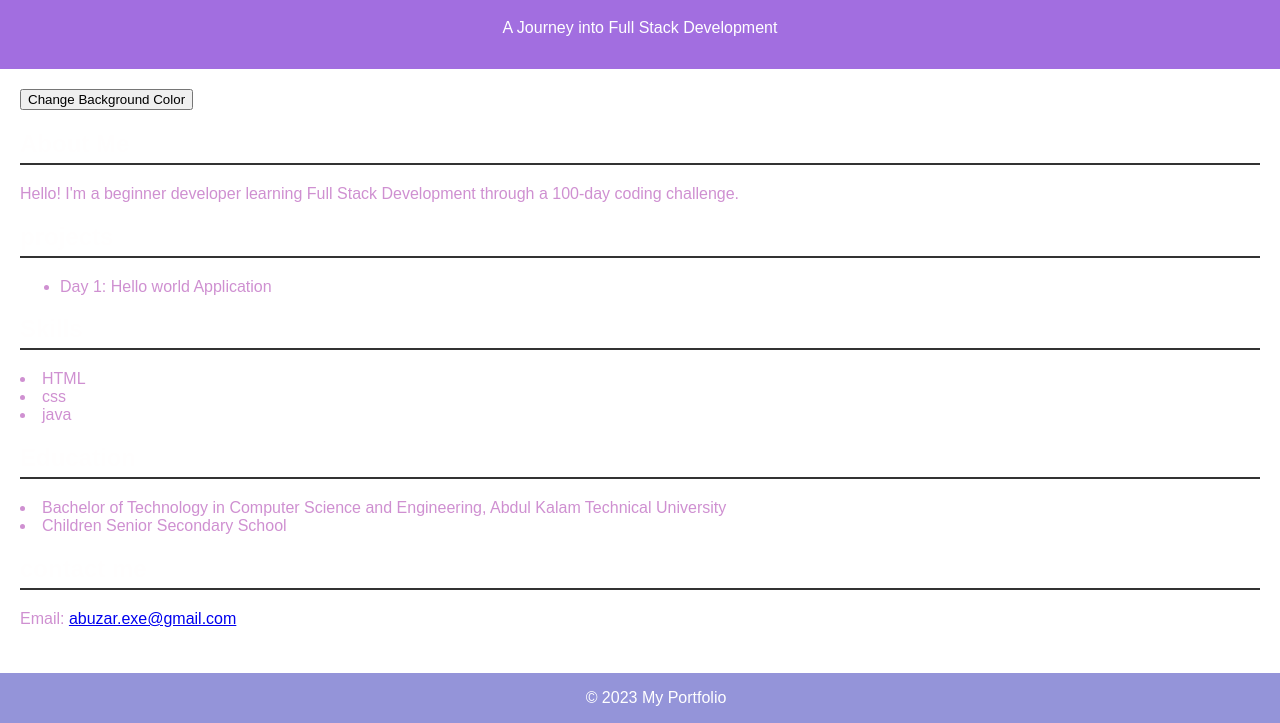
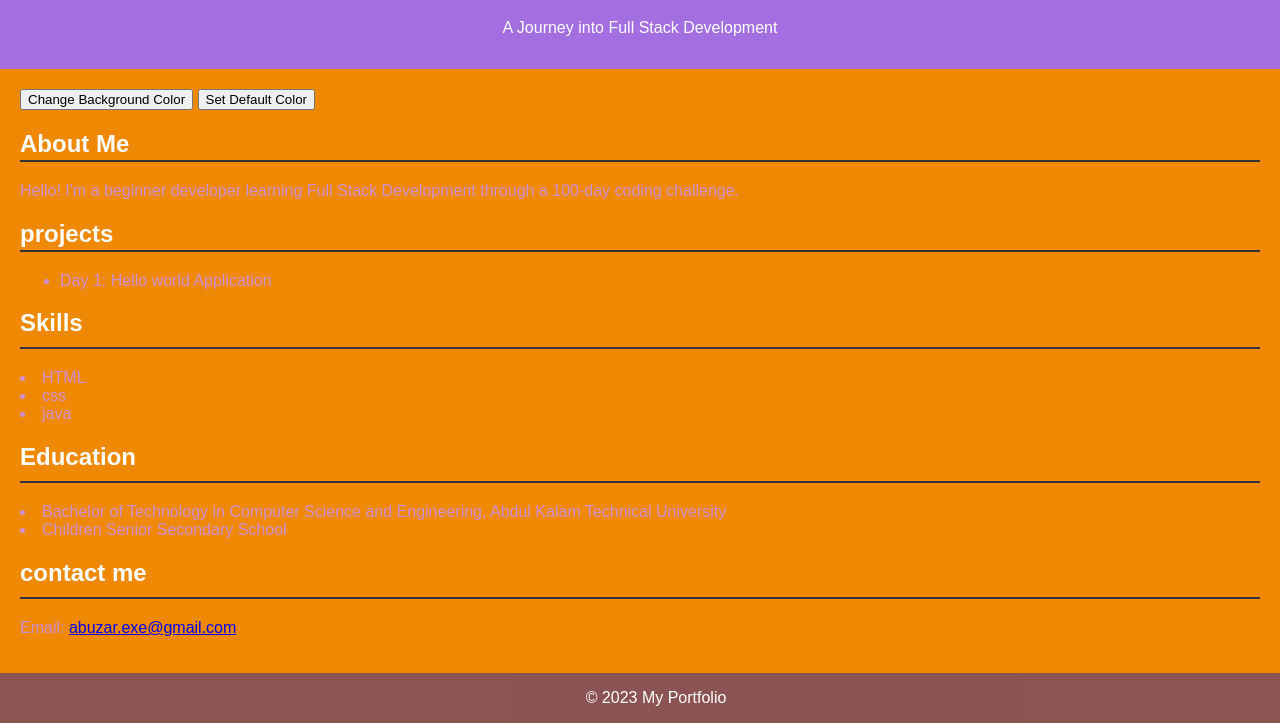
Before and after one commit to abuzarexe/100-Day-Coding-Challenge, a plain HTML site: page index.html in a window 1280 px wide. Both pictures are taken after a click on the button "Change Background Color". Shown: the part 77-800 px from the top of the page. Drawn offline with Linux system fonts and the light colour scheme.

```diff
--- a/index.html
+++ b/index.html
@@ -13,6 +13,7 @@
 
     <main>
         <button id="changeColorBtn"> Change Background Color</button>
+        <button id="setDefaultColor"> Set Default Color</button>
         <section id="about">
             <h2>About Me</h2>
             <p>Hello! I'm a beginner developer learning Full Stack Development through a 100-day coding challenge.</p>
--- a/script.js
+++ b/script.js
@@ -1,6 +1,21 @@
-const button = document.getElementById('changeColorBtn');
-button.addEventListener('click',function () {
-    document.body.style.backgroundColor = 'white';
+// Wait for the DOM to load
+document.addEventListener('DOMContentLoaded', function () {
+    // Get references to the buttons
+    const button = document.getElementById('changeColorBtn');
+    const button2 = document.getElementById('setDefaultColor');
 
+    // Add event listener to button 1 (Change Color)
+    button.addEventListener('click', function () {
+        // Generate a random color in RGB format
+        const randomColor = `rgb(${Math.floor(Math.random() * 256)}, ${Math.floor(Math.random() * 256)}, ${Math.floor(Math.random() * 256)})`;
 
+        // Set the background color of the body to the random color
+        document.body.style.backgroundColor = randomColor;
+    });
+
+    // Add event listener to button 2 (Set Default Color)
+    button2.addEventListener('click', function () {
+        // Reset the background color to black
+        document.body.style.backgroundColor = 'black';
+    });
 });
--- a/styles.css
+++ b/styles.css
@@ -20,13 +20,13 @@
 main h1{
     color: #fffefe;
     border-bottom: 2px solid #333;
-    padding-bottom: 5px;
+    padding-bottom: 10px;
 }
 
 main h2{
     color: #fffefe;
     border-bottom: 2px solid #333;
-    padding-bottom: 5px;
+    padding-bottom: 2px;
 }
 
 footer{
```
